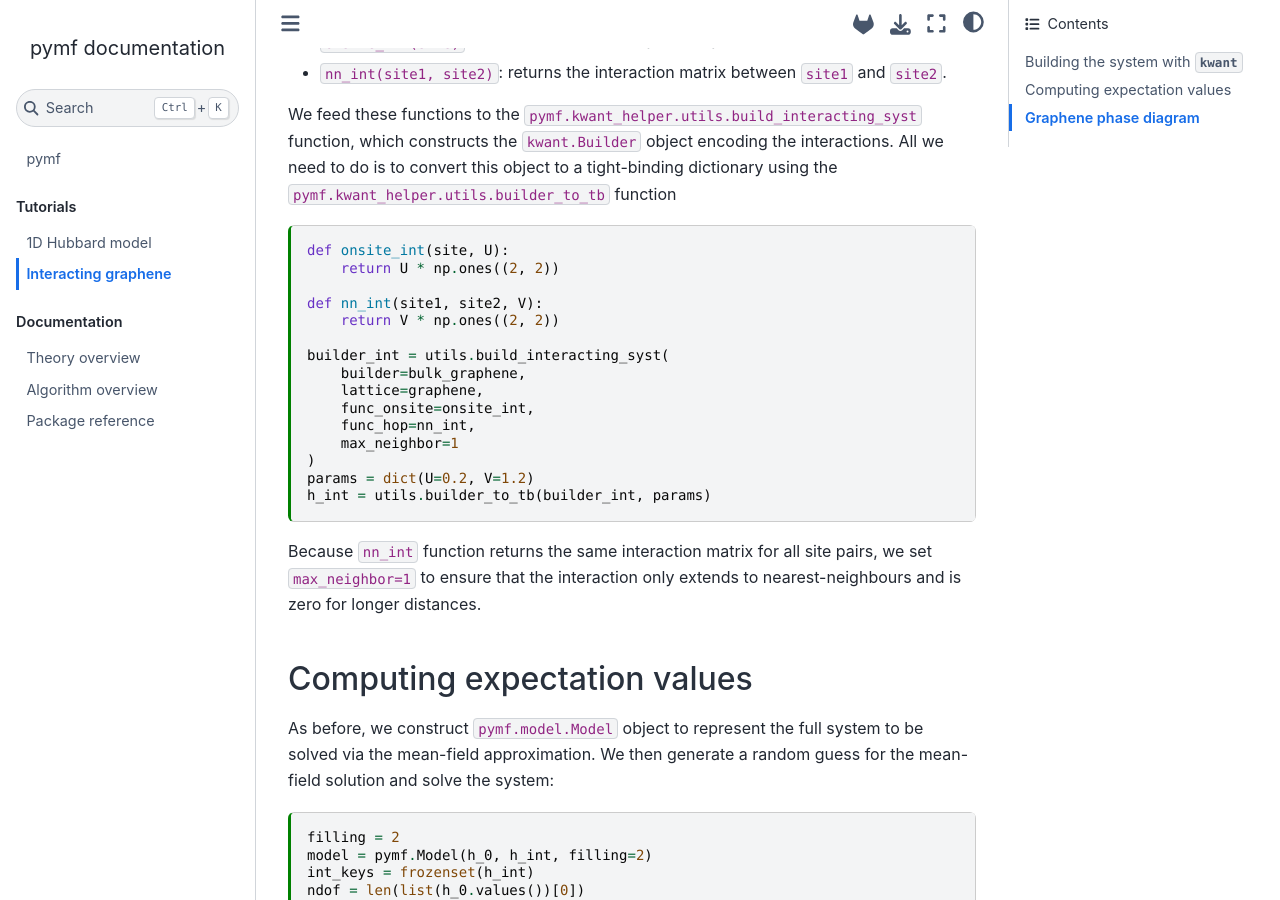
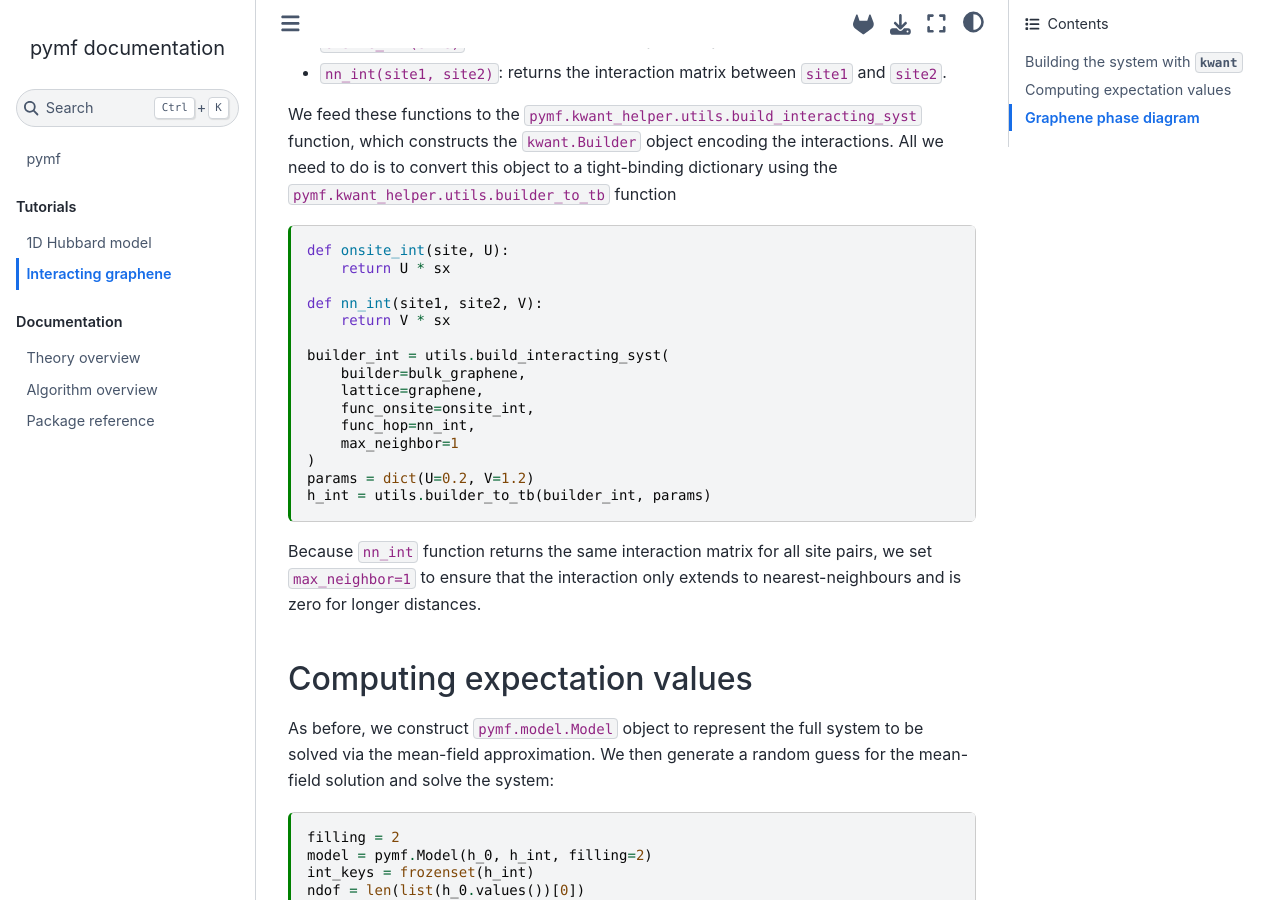
Before and after one commit to quantum-tinkerer/MeanFi, a Sphinx documentation site: the page built from docs/source/tutorial/graphene_example.md, in a window 1280 px wide and 900 px high, scrolled down 1319 px. Built offline with Sphinx 7.4.7 and the Sphinx Book theme 1.1.4, drawn with Linux system fonts in a browser that asks for light colours; the version number could not be read and is left out; comment, search, counter and statistics services are not loaded; cross-references to code outside the pages are shown as plain code.

Commit message:
change np.ones in Graphene example to sx

````diff
--- a/docs/source/tutorial/graphene_example.md
+++ b/docs/source/tutorial/graphene_example.md
@@ -72,10 +72,10 @@ All we need to do is to convert this object to a tight-binding dictionary using
 
 ```{code-cell} ipython3
 def onsite_int(site, U):
-    return U * np.ones((2, 2))
+    return U * sx
 
 def nn_int(site1, site2, V):
-    return V * np.ones((2, 2))
+    return V * sx
 
 builder_int = utils.build_interacting_syst(
     builder=bulk_graphene,
````
